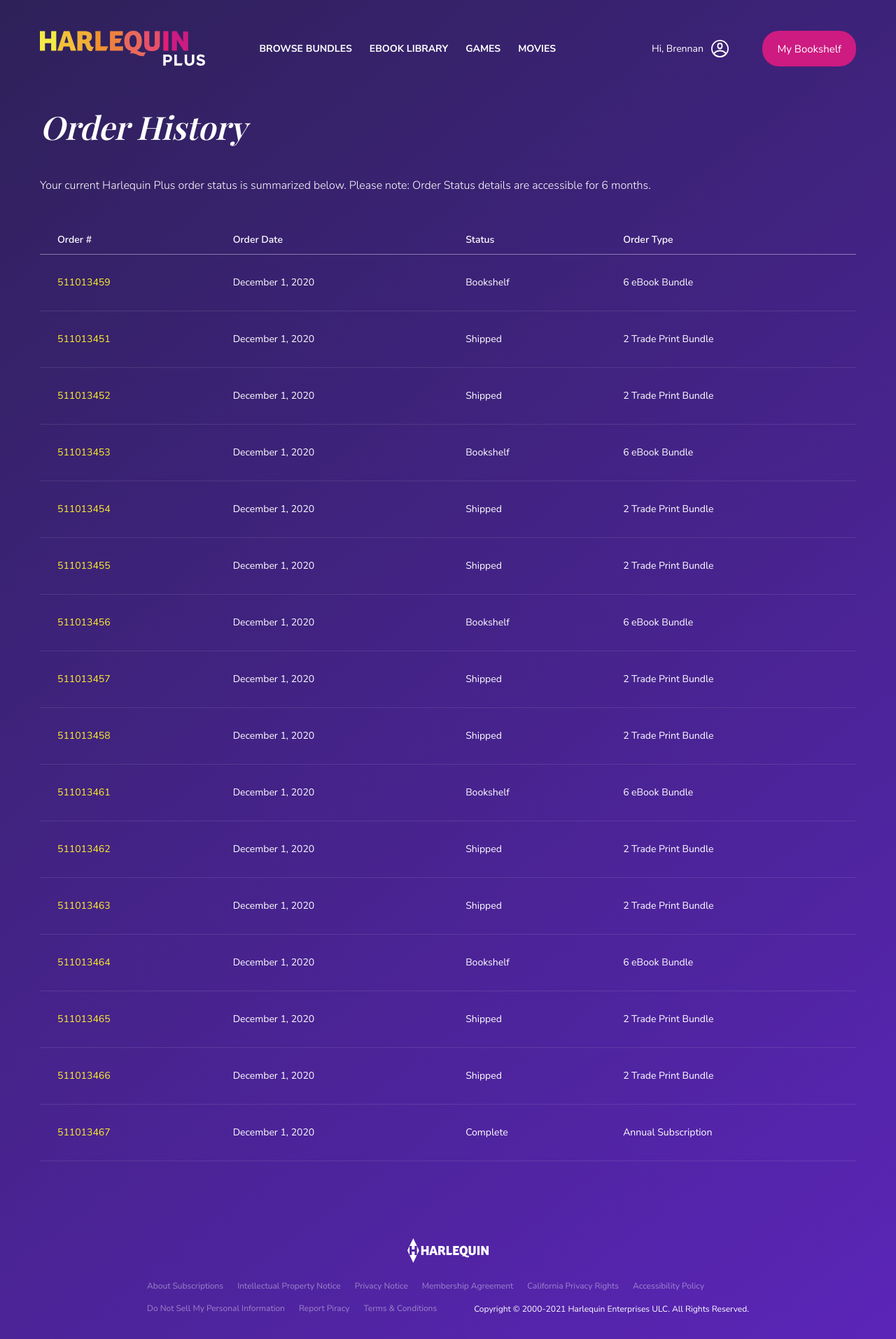
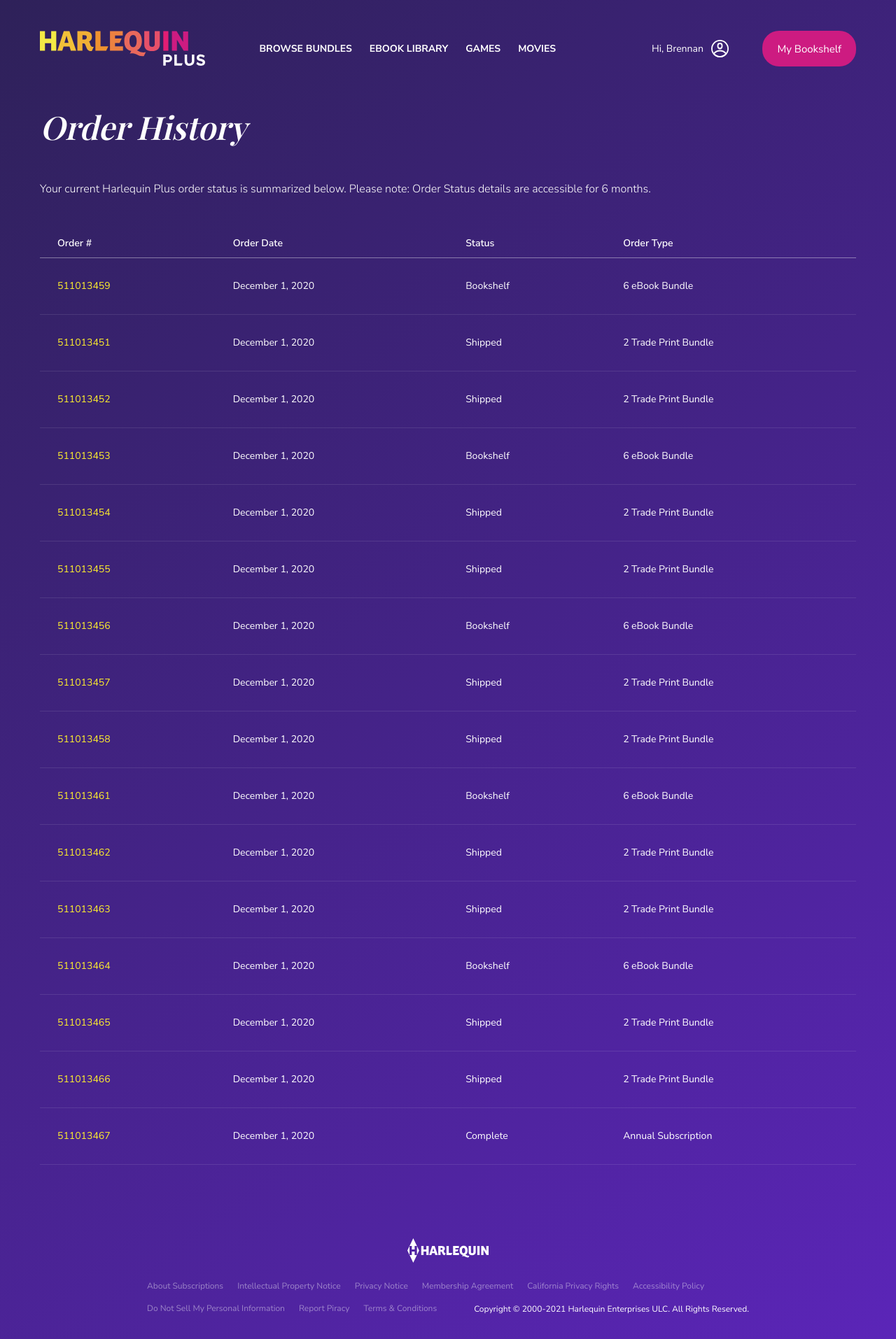
Before and after one commit to sarahwbs/hqn, a Jekyll site: the page built from site/order-history.html, in a window 1280 px wide. Shown: the whole page at 70% size. Built offline with Jekyll 4.4.1, drawn with Linux system fonts in a browser that asks for light colours; some web fonts are replaced.

Commit message:
Updated spacer & addressed PR

```diff
--- a/site/_includes/order-history-list.html
+++ b/site/_includes/order-history-list.html
@@ -1,6 +1,6 @@
 <div class="container-md p-0">
-  <div class="order-history mb-8 mb-lg-12">
-    <h1 class="order-history__title mb-8 mb-lg-10">Order History</h1>
+  <div class="order-history mb-8 mb-lg-13">
+    <h1 class="order-history__title mb-8 mb-lg-11">Order History</h1>
 
     {% include body-copy.html copy="Your current Harlequin Plus order status is
     summarized below. Please note: Order Status details are accessible for 6
@@ -12,7 +12,7 @@
     <tr>
       <th>Order #</th>
       <th>Order Date</th>
-      <th class="d-none d-md-block">Status</th>
+      <th class="d-none d-md-table-cell">Status</th>
       <th>Order Type</th>
     </tr>
     {% endcapture %}
@@ -24,7 +24,7 @@
     <tr>
       <td><a href="#">{{ item.order }}</a></td>
       <td>{{ item.date }}</td>
-      <td class="d-none d-md-block">{{ item.status }}</td>
+      <td class="d-none d-md-table-cell">{{ item.status }}</td>
       <td>{{ item.type }}</td>
     </tr>
     {% endfor %}<!--  -->
```
